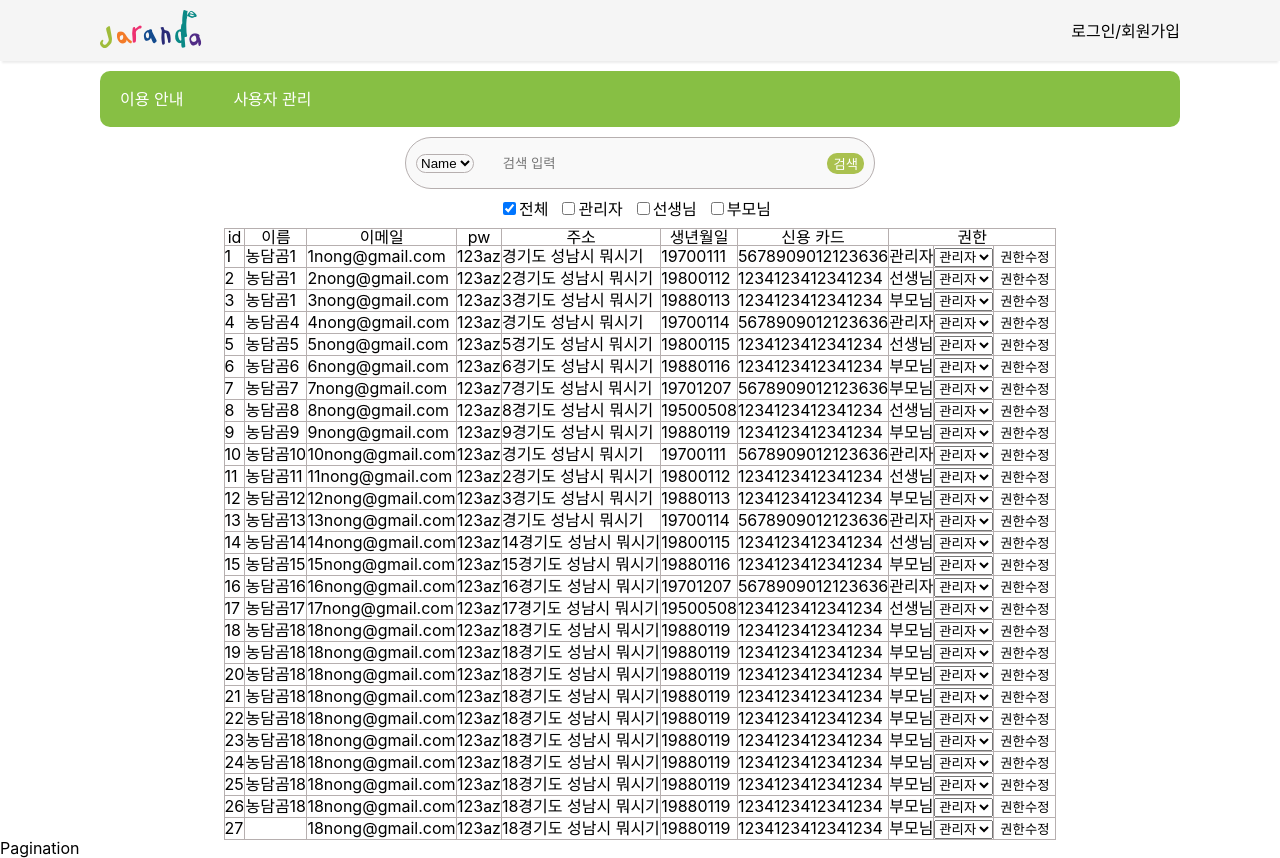
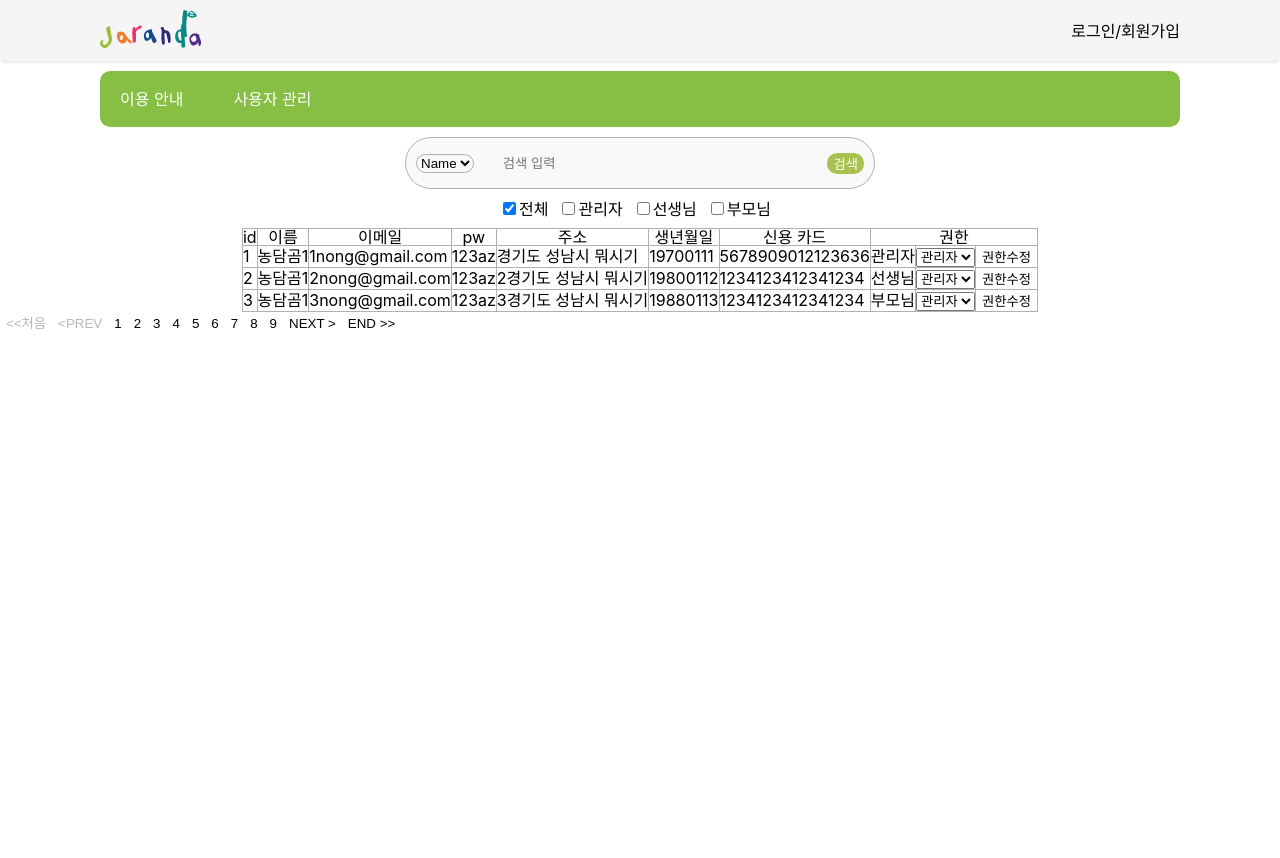
Before and after one commit to skawnkk/FOB_Jaranda, a React (Create React App) app: page /admin in a window 1280 px wide. After the commit the page ends 800 px from the top, so only its background shows below. Built offline with nearby package versions, Linux system fonts and the light colour scheme.

Commit message:
[#4] feat : 검색 결과에 따른 페이지 네이션 구현

```diff
--- a/src/Components/Admin/Pagination/Pagination.js
+++ b/src/Components/Admin/Pagination/Pagination.js
@@ -1,7 +1,42 @@
-import React from "react";
+import React, { useState, useEffect } from "react";
+//TODO: 상수 관리
+import { PAGE_SIZE } from "Pages/Admin";
 
-const Pagination = () => {
-  return <div>Pagination</div>;
+const Pagination = ({ pageNum, setPageNum, wholePages }) => {
+  const totalPages = Array.from({ length: wholePages }, (_, idx) => idx + 1);
+
+  const handlePage = (e, page) => {
+    const type = e.target.id;
+
+    if (type === "prev") setPageNum((prevPage) => prevPage - 1);
+    if (type === "next") setPageNum((prevPage) => prevPage + 1);
+    if (type === "first") setPageNum(0);
+    if (type === "last") setPageNum(wholePages.length - 1);
+    if (type === "pagination") setPageNum(page);
+  };
+
+  return (
+    //TODO: 처음, prev, next, end disable추가하기
+    <div>
+      <button id="first" type="button" onClick={handlePage} disabled={pageNum == 0 ? true : false}>
+        {`<<`}처음
+      </button>
+      <button id="prev" type="button" onClick={handlePage} disabled={pageNum == 0 ? true : false}>
+        {`<`}PREV
+      </button>
+      {totalPages.map((page, idx) => (
+        <button key={idx} id="pagination" onClick={(e) => handlePage(e, idx)}>
+          {page}
+        </button>
+      ))}
+      <button id="next" type="button" onClick={handlePage}>
+        NEXT {`>`}
+      </button>
+      <button id="last" type="button" onClick={handlePage}>
+        END {`>>`}
+      </button>
+    </div>
+  );
 };
 
 export default Pagination;
--- a/src/Pages/Admin.js
+++ b/src/Pages/Admin.js
@@ -12,24 +12,46 @@ import Pagination from "Components/Admin/Pagination/Pagination";
 import NavBar from "Components/common/NavBar";
 import { userMockData } from "Utils/MockData";
 
+//TODO: 상수 관리
+export const PAGE_SIZE = 3;
+
 const Admin = () => {
   const searchKeywordRef = useRef("");
   const [users, setUsers] = useState([]);
   const [filteredUsers, setFilteredUsers] = useState([]);
-
-  useEffect(() => {
-    setUsers(userMockData);
-    setFilteredUsers(users);
-  }, [users]);
-
+  const [pageNum, setPageNum] = useState(0);
+  const [dividedState, setDividedState] = useState([]);
   const [searchConditions, setSearchConditions] = useState({
     searchType: "name",
     condition: { whole: true, teacher: false, parents: false, admin: false },
   });
+  const [isSearch, setIsSearch] = useState(false);
+  const [wholePages, setWholePages] = useState(1);
 
   useEffect(() => {
-    setFilteredUsers(search());
-  }, [searchConditions.condition]);
+    setUsers(userMockData);
+    const paginatedUsers = dividPageUsers(users) || [];
+    setDividedState(paginatedUsers);
+    setFilteredUsers(dividedState[pageNum]);
+  }, [users]);
+
+  const dividPageUsers = (users) => {
+    const pageGroupUsers = [];
+    for (let i = 0; i < users.length; i += PAGE_SIZE) {
+      const pageUsers = users.slice(i, i + PAGE_SIZE);
+      pageGroupUsers.push(pageUsers);
+    }
+    return pageGroupUsers; // [[1,2,3], [3,4,5],[6,7,8]]
+  };
+
+  //TODO: Refactor const pipe = (f, g) = (x) => f(g(x))
+  useEffect(() => {
+    const searchedTotalPages = dividPageUsers(search()).length;
+    setWholePages(searchedTotalPages);
+    setFilteredUsers(dividPageUsers(search())[pageNum] || []);
+  }, [searchConditions.condition, pageNum, wholePages, isSearch]);
+
+  useEffect(() => setPageNum(0), [searchConditions.condition, isSearch]);
 
   const search = (searchKeyword = searchKeywordRef.current.value) => {
     const {
@@ -38,18 +60,14 @@ const Admin = () => {
     } = searchConditions;
 
     if (searchKeyword)
-      return users.filter((item) => {
-        return (
+      return users.filter(
+        (item) =>
           ((item.authority === 2 && parents) ||
             (item.authority === 1 && teacher) ||
             (item.authority === 0 && admin) ||
             whole) &&
           item[searchType] === searchKeyword
       );
-      });
-    // 클릭이 아무것도 안되었을 때, 전체로 set
-    else {
-      //검색어가 입력안된 경우
     return users.filter(
       (item) =>
         (item.authority === 2 && parents) ||
@@ -57,13 +75,9 @@ const Admin = () => {
         (item.authority === 0 && admin) ||
         whole
     );
-    }
   };
 
-  const handleSearchClick = (searchKeyword) => {
-    const searchedUsers = search(searchKeyword);
-    setFilteredUsers(searchedUsers);
-  };
+  const handleSearchClick = (searchKeyword) => setIsSearch((prev) => !prev);
 
   const category = {
     admin: ["이용 안내", "사용자 관리"],
@@ -74,14 +88,10 @@ const Admin = () => {
   return (
     <>
       <NavBar category={category.admin} />
-      <SearchBar
-        searchKeywordRef={searchKeywordRef}
-        setSearchConditions={setSearchConditions}
-        handleSearchClick={handleSearchClick}
-      />
-      <AuthFilter searchConditions={searchConditions} setSearchConditions={setSearchConditions} />
+      <SearchBar {...{ searchKeywordRef, setSearchConditions, handleSearchClick }} />
+      <AuthFilter {...{ searchConditions, setSearchConditions }} />
       <UserDataTable filteredUsers={filteredUsers} />
-      <Pagination />
+      <Pagination {...{ pageNum, setPageNum, wholePages }} />
     </>
   );
 };
```
Lines whose indentation alone changed are shown as unchanged.
